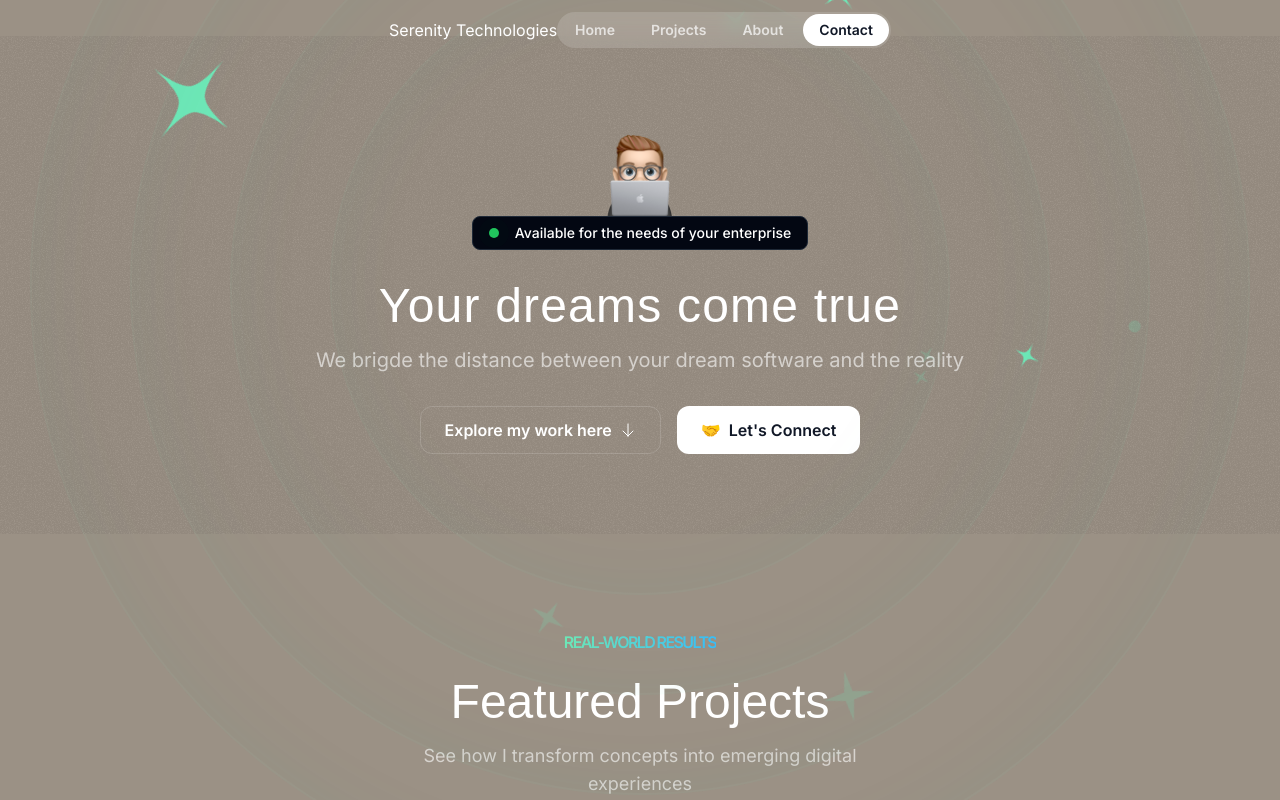
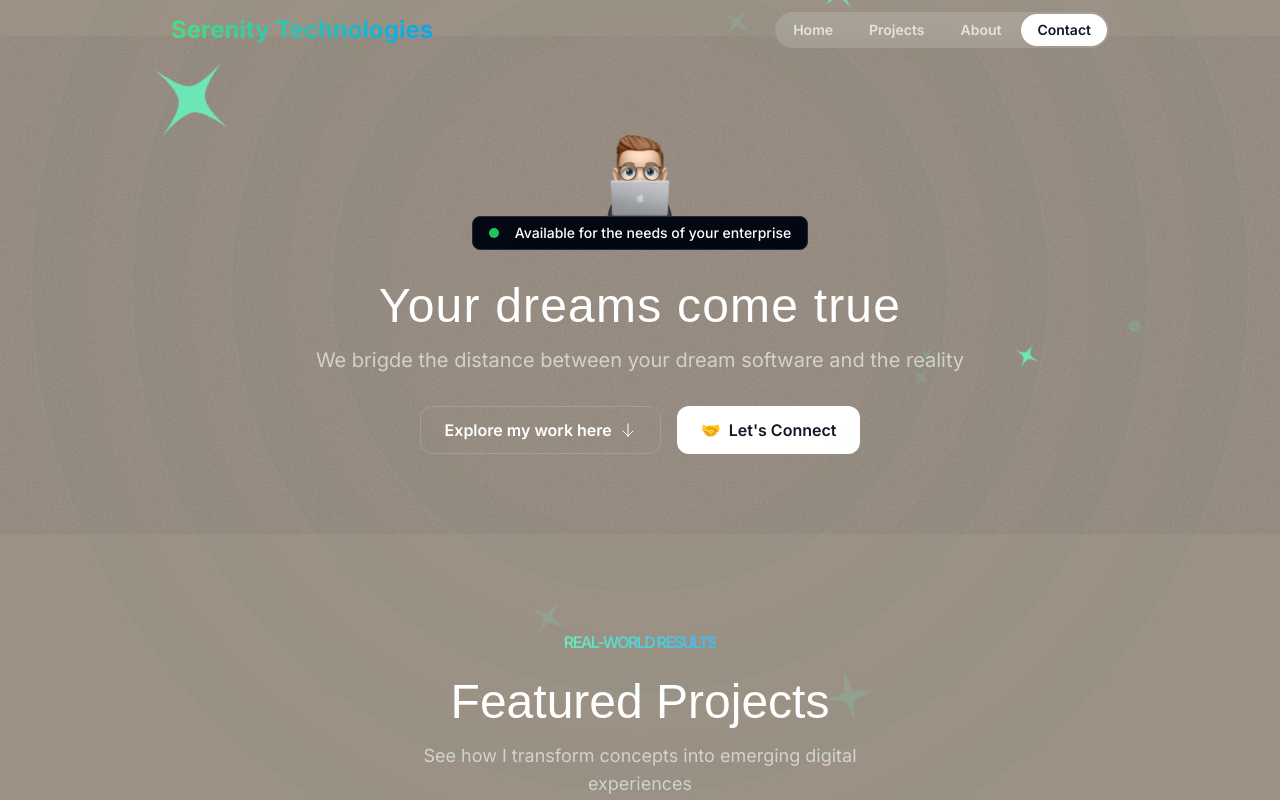
Before and after one commit to Felixnganga-max/serenity, a Next.js app: page / in a window 1280 px wide. Shown: the top 800 px of the page. Built offline with nearby package versions, Linux system fonts and the light colour scheme; a web font is replaced by a local one.

Commit message:
Justify Around

```diff
--- a/src/app/page.tsx
+++ b/src/app/page.tsx
@@ -9,10 +9,12 @@ import { Footer } from "@/sections/Footer";
 export default function Home() {
   return (
     <>
-      <div className="flex items-center justify-center relative top-3 w-full z-10">
+      <div className="flex items-center justify-around relative top-3 w-full z-10">
         <div>
-          <p>
-            Serenity <span>Technologies</span>
+          <p className="text-2xl font-bold">
+            <span className="bg-gradient-to-r from-green-400 to-sky-500 bg-clip-text text-transparent">
+              Serenity <span>Technologies</span>
+            </span>
           </p>
         </div>
         <nav className="flex gap-1 p-0.5 border-white/15 rounded-full bg-white/15 backdrop-blur">
```
